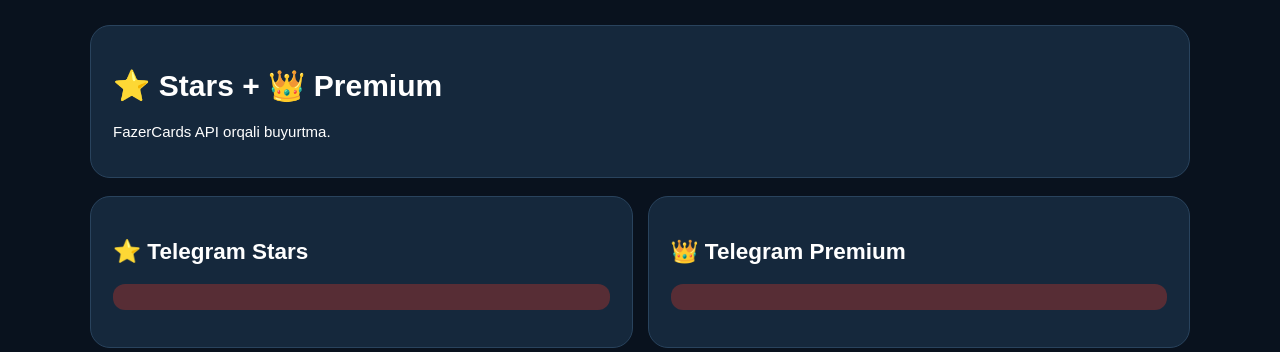
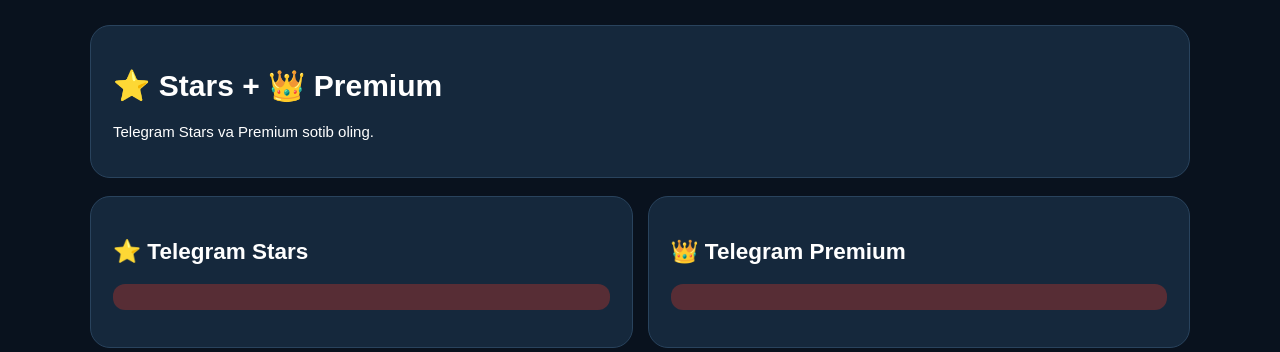
Before and after one commit to abdunabiyevabdurasul300-boop/Sayt, a Flask app: page / in a window 1280 px wide. Shown: the part 58-410 px from the top of the page. Run offline with Flask 3, Linux system fonts and the light colour scheme; data that the repository does not hold is empty.

Commit message:
Update home.html

```diff
--- a/templates/home.html
+++ b/templates/home.html
@@ -1 +1,109 @@
-{% extends "base.html" %}{% block title %}Donuz — Telegram Stars Premium{% endblock %}{% block content %}<div class="hero"><h1>⭐ Stars + 👑 Premium</h1><p>FazerCards API orqali buyurtma.</p>{% if me %}<div>💰 Balans: <b>{{"{:,}".format(me.balance)}} so'm</b></div>{% endif %}</div><div class="grid"><section class="card"><h2>⭐ Telegram Stars</h2>{% if stars.ok %}<p>1 ⭐ = ${{stars.price_per_star}} · Limit {{stars.min_amount}}–{{stars.max_amount}}</p><form method="post" action="/buy/stars"><input name="telegram_username" placeholder="@username" required><input name="quantity" type="number" min="{{stars.min_amount}}" max="{{stars.max_amount}}" value="100" required><button>⭐ Sotib olish</button></form>{% else %}<div class="alert error">{{stars.error}}</div>{% endif %}</section><section class="card"><h2>👑 Telegram Premium</h2>{% if premium.ok %}{% for p in premium.plans %}<form method="post" action="/buy/premium"><input type="hidden" name="months" value="{{p.months}}"><input name="telegram_username" placeholder="@username" required><button>{{p.months}} oy — ${{p.price_usd}} + {{markup}} so'm</button></form>{% endfor %}{% else %}<div class="alert error">{{premium.error}}</div>{% endif %}</section></div>{% endblock %}
+{% extends "base.html" %}
+
+{% block title %}Donuz — Telegram Stars Premium{% endblock %}
+
+{% block content %}
+
+<div class="hero">
+    <h1>⭐ Stars + 👑 Premium</h1>
+    <p>Telegram Stars va Premium sotib oling.</p>
+
+    {% if me %}
+    <div>
+        💰 Balans:
+        <b>{{ "{:,}".format(me.balance) }} so'm</b>
+    </div>
+    {% endif %}
+</div>
+
+<div class="grid">
+
+    <!-- STARS -->
+    <section class="card">
+        <h2>⭐ Telegram Stars</h2>
+
+        {% if stars.ok %}
+
+        <p>
+            ⭐ Stars
+            <br>
+            Miqdor: {{ stars.min_amount }} – {{ stars.max_amount }}
+        </p>
+
+        <form method="post" action="/buy/stars">
+
+            <input
+                name="telegram_username"
+                placeholder="@username"
+                required
+            >
+
+            <input
+                name="quantity"
+                type="number"
+                min="{{ stars.min_amount }}"
+                max="{{ stars.max_amount }}"
+                value="100"
+                required
+            >
+
+            <button type="submit">
+                ⭐ Sotib olish
+            </button>
+
+        </form>
+
+        {% else %}
+
+        <div class="alert error">
+            {{ stars.error }}
+        </div>
+
+        {% endif %}
+    </section>
+
+
+    <!-- PREMIUM -->
+    <section class="card">
+
+        <h2>👑 Telegram Premium</h2>
+
+        {% if premium.ok %}
+
+            {% for p in premium.plans %}
+
+            <form method="post" action="/buy/premium">
+
+                <input
+                    type="hidden"
+                    name="months"
+                    value="{{ p.months }}"
+                >
+
+                <input
+                    name="telegram_username"
+                    placeholder="@username"
+                    required
+                >
+
+                <button type="submit">
+                    👑 {{ p.months }} oy — Sotib olish
+                </button>
+
+            </form>
+
+            {% endfor %}
+
+        {% else %}
+
+            <div class="alert error">
+                {{ premium.error }}
+            </div>
+
+        {% endif %}
+
+    </section>
+
+</div>
+
+{% endblock %}
```
